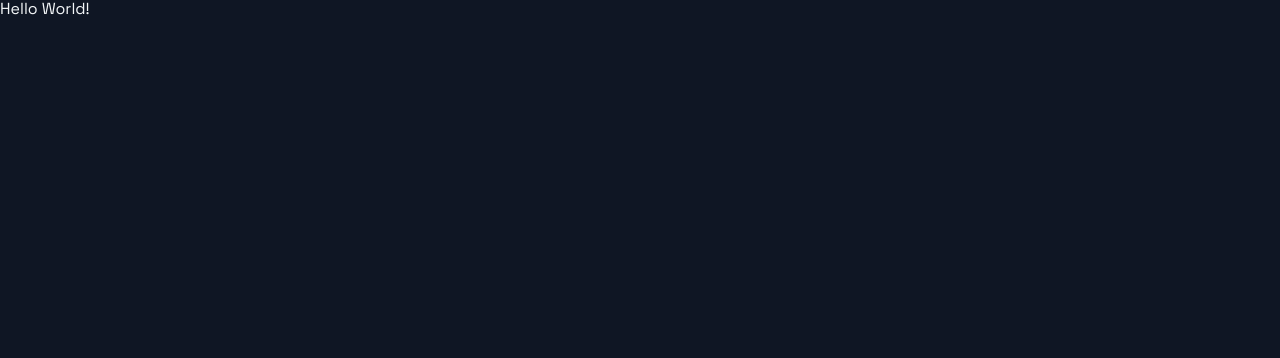
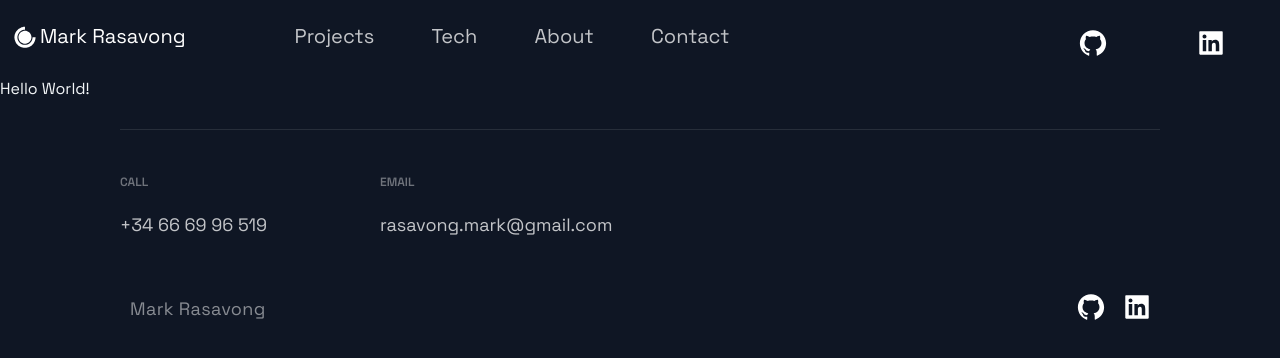
Before and after one commit to drazomo/marksCurriculumVitae, a Next.js app: page / in a window 1280 px wide. Shown: the top 358 px of the page. Built offline with nearby package versions, Linux system fonts and the light colour scheme.

Commit message:
add: Header and Footer components to render at Home

```diff
--- /dev/null
+++ b/src/components/Footer/Footer.styled.ts
@@ -0,0 +1,155 @@
+import styled from 'styled-components'
+
+export const FooterWrapper = styled.section`
+	width: calc(100vw - 96px);
+	max-width: 1040px;
+	padding: 2rem 48px 40px;
+	margin: 1rem auto;
+	box-sizing: content-box;
+
+	@media ${(props) => props.theme.breakpoints.sm} {
+		padding: 0 16px 48px;
+		width: calc(100vw - 32px);
+	}
+`
+
+export const LinkItem = styled.a`
+	font-size: 18px;
+	line-height: 30px;
+	color: rgba(255, 255, 255, 0.75);
+	margin-bottom: 16px;
+	transition: 0.3s ease;
+	position: relative;
+	left: 0;
+
+	&:hover {
+		color: #fff;
+		left: 6px;
+	}
+
+	@media ${(props) => props.theme.breakpoints.md} {
+		font-size: 16px;
+		line-height: 28px;
+		display: flex;
+	}
+
+	@media ${(props) => props.theme.breakpoints.sm} {
+		font-size: 8px;
+		line-height: 14px;
+		margin-bottom: 8px;
+		display: flex;
+		align-items: center;
+	}
+`
+
+export const SocialIconsContainer = styled.div`
+	max-width: 1040px;
+	display: flex;
+	justify-content: space-between;
+
+	@media ${(props) => props.theme.breakpoints.md} {
+		display: flex;
+		justify-content: space-between;
+	}
+
+	@media ${(props) => props.theme.breakpoints.sm} {
+		display: flex;
+		width: 100%;
+		flex-direction: column;
+	}
+`
+
+export const CompanyContainer = styled.div`
+	display: flex;
+	align-items: baseline;
+	flex-wrap: wrap;
+	margin-right: auto;
+
+	@media ${(props) => props.theme.breakpoints.md} {
+		flex-direction: column;
+		align-items: baseline;
+	}
+
+	@media ${(props) => props.theme.breakpoints.sm} {
+		display: flex;
+		flex-direction: column;
+		margin: 0 0 32px;
+		align-items: center;
+	}
+`
+
+export const Slogan = styled.p`
+	color: rgba(255, 255, 255, 0.5);
+	min-width: 280px;
+	letter-spacing: 0.02em;
+	font-size: 18px;
+	line-height: 30px;
+	padding: 1rem;
+
+	@media ${(props) => props.theme.breakpoints.md} {
+		font-size: 16px;
+		line-height: 28px;
+	}
+
+	@media ${(props) => props.theme.breakpoints.sm} {
+		line-height: 22px;
+		font-size: 14px;
+		min-width: 100px;
+	}
+`
+
+export const SocialContainer = styled.div`
+	display: flex;
+	align-items: center;
+
+	@media ${(props) => props.theme.breakpoints.md} {
+		justify-content: center;
+		padding-right: 16px;
+		flex-wrap: wrap;
+	}
+`
+
+export const LinkList = styled.ul`
+	border-top: 1px solid rgba(255, 255, 255, 0.1);
+	display: grid;
+	grid-template-columns: repeat(3, minmax(85px, 220px));
+	gap: 40px;
+	padding: 40px 0 28px;
+
+	@media ${(props) => props.theme.breakpoints.lg} {
+		padding: 32px 0 16px;
+	}
+
+	@media ${(props) => props.theme.breakpoints.md} {
+		width: 100%;
+		padding: 32px 0 16px;
+		gap: 16px;
+	}
+	@media ${(props) => props.theme.breakpoints.sm} {
+		width: 100%;
+		padding: 32px 4px 16px;
+		gap: 5px;
+	}
+`
+
+export const LinkColumn = styled.div`
+	display: flex;
+	flex-direction: column;
+	max-width: 220px;
+	width: 100%;
+`
+export const LinkTitle = styled.h4`
+	font-style: normal;
+	font-weight: 600;
+	font-size: 12px;
+	line-height: 24px;
+	text-transform: uppercase;
+	color: rgba(255, 255, 255, 0.4);
+	margin-bottom: 16px;
+
+	@media ${(props) => props.theme.breakpoints.sm} {
+		font-size: 10px;
+		line-height: 12px;
+		margin-bottom: 8px;
+	}
+`
--- /dev/null
+++ b/src/components/Footer/index.tsx
@@ -0,0 +1,52 @@
+import React from 'react'
+import { AiFillGithub, AiFillLinkedin } from 'react-icons/ai'
+
+import { SocialIcons } from '../Header/Header.styled'
+import {
+	FooterWrapper,
+	LinkColumn,
+	LinkList,
+	LinkTitle,
+	LinkItem,
+	SocialIconsContainer,
+	CompanyContainer,
+	Slogan,
+} from './Footer.styled'
+
+const Footer = () => (
+	<FooterWrapper>
+		<LinkList>
+			<LinkColumn>
+				<LinkTitle>Call</LinkTitle>
+				<LinkItem href="tel:0034666996519">+34 66 69 96 519</LinkItem>
+			</LinkColumn>
+			<LinkColumn>
+				<LinkTitle>Email</LinkTitle>
+				<LinkItem href="mailto:rasavong.mark@gmail.com">
+					rasavong.mark@gmail.com
+				</LinkItem>
+			</LinkColumn>
+		</LinkList>
+		<SocialIconsContainer>
+			<CompanyContainer>
+				<Slogan>Mark Rasavong</Slogan>
+			</CompanyContainer>
+			<SocialIcons
+				href="https://github.com/MarkRasavong"
+				target="_blank"
+				rel="noopener noreferrer"
+			>
+				<AiFillGithub size="3rem" />
+			</SocialIcons>
+			<SocialIcons
+				href="https://www.linkedin.com/in/markrasavong/"
+				target="_blank"
+				rel="noopener noreferrer"
+			>
+				<AiFillLinkedin size="3rem" />
+			</SocialIcons>
+		</SocialIconsContainer>
+	</FooterWrapper>
+)
+
+export default Footer
--- /dev/null
+++ b/src/components/Header/Header.styled.ts
@@ -0,0 +1,134 @@
+import { IoIosArrowDropdown } from 'react-icons/io'
+import styled from 'styled-components'
+
+export const Container = styled.div`
+	display: grid;
+	grid-template-columns: repeat(5, 1fr);
+	grid-template-rows: 1fr;
+	grid-column-gap: 2rem;
+	padding: 1rem;
+	padding-top: 2rem;
+
+	@media ${(props) => props.theme.breakpoints.sm} {
+		grid-template-rows: repeat(2, 60px);
+		grid-column-gap: 0.5rem;
+		grid-row-gap: 0.5rem;
+	}
+`
+
+export const BrandSpan = styled.span`
+	font-size: 2rem;
+`
+
+export const Div1 = styled.div`
+	grid-area: 1 / 1 / 2 / 2;
+	display: flex;
+	flex-direction: row;
+	align-content: center;
+
+	@media ${(props) => props.theme.breakpoints.sm} {
+		grid-area: 1 / 1 / 2 / 3;
+	}
+`
+
+export const Div2 = styled.div`
+	grid-area: 1 / 2 / 2 / 4;
+	display: flex;
+	justify-content: space-around;
+
+	@media ${(props) => props.theme.breakpoints.sm} {
+		grid-area: 2 / 2 / 3 / 5;
+	}
+`
+
+export const Div3 = styled.div`
+	grid-area: 1 / 5 / 2 / 6;
+	display: flex;
+	justify-content: space-around;
+	align-items: center;
+
+	@media ${(props) => props.theme.breakpoints.sm} {
+		grid-area: 1 / 4 / 2 / 6;
+	}
+`
+//NavLinks
+export const NavLink = styled.a`
+	font-size: 2rem;
+	line-height: 32px;
+	color: rgba(255, 255, 255, 0.75);
+	transition: 0.4s ease;
+
+	&:hover {
+		color: #fff;
+		opacity: 1;
+		cursor: pointer;
+	}
+
+	@media ${(props) => props.theme.breakpoints.sm} {
+		padding: 0.5rem;
+	}
+`
+//DropDown Contact
+export const ContactDropDown = styled.button`
+	border: none;
+	display: flex;
+	position: relative;
+	background: none;
+	font-size: 1.7rem;
+
+	line-height: 32px;
+	color: rgba(255, 255, 255, 0.75);
+	cursor: pointer;
+	transition: 0.3s ease;
+
+	&:focus {
+		outline: none;
+	}
+
+	&:hover {
+		color: #fff;
+	}
+
+	@media ${(props) => props.theme.breakpoints.sm} {
+		padding: 0.4rem 0;
+	}
+
+	@media ${(props) => props.theme.breakpoints.md} {
+		padding: 0;
+	}
+`
+
+interface NavProductsIcnProps {
+	isOpen: boolean
+}
+
+export const NavProductsIcn = styled(IoIosArrowDropdown)<NavProductsIcnProps>`
+	margin-left: 8px;
+	display: flex;
+	align-self: center;
+	transition: 0.3s ease;
+	opacity: ${({ isOpen }) => (isOpen ? 1 : 0.75)};
+	transform: ${({ isOpen }) => (isOpen ? 'scaleY(-1)' : 'scaleY(1)')};
+
+	&:hover {
+		opacity: 1;
+	}
+
+	@media ${(props) => props.theme.breakpoints.sm} {
+		margin: 2px 0 0 2px;
+		width: 15px;
+	}
+`
+//Social Icons
+export const SocialIcons = styled.a`
+	transition: 0.3s ease;
+	color: white;
+	border-radius: 50px;
+	padding: 8px;
+
+	&:hover {
+		background-color: #212d45;
+		transform: scale(1.2);
+		cursor: pointer;
+	}
+`
--- /dev/null
+++ b/src/components/Header/index.tsx
@@ -0,0 +1,73 @@
+import Link from 'next/link'
+import React from 'react'
+import { DiCssdeck } from 'react-icons/di'
+import { AiFillGithub, AiFillLinkedin } from 'react-icons/ai'
+
+import {
+	BrandSpan,
+	Container,
+	Div1,
+	Div2,
+	Div3,
+	NavLink,
+	SocialIcons,
+} from './Header.styled'
+
+const Header = () => (
+	<Container>
+		<Div1>
+			<Link href="/">
+				<a
+					style={{
+						display: 'flex',
+						alignItems: 'center',
+						color: 'white',
+						marginBottom: '2.1vh',
+					}}
+				>
+					<DiCssdeck size="3rem" /> <BrandSpan>Mark Rasavong</BrandSpan>
+				</a>
+			</Link>
+		</Div1>
+		<Div2>
+			<li>
+				<Link href="#projects">
+					<NavLink>Projects</NavLink>
+				</Link>
+			</li>
+			<li>
+				<Link href="#tech">
+					<NavLink>Tech</NavLink>
+				</Link>
+			</li>
+			<li>
+				<Link href="#about">
+					<NavLink>About</NavLink>
+				</Link>
+			</li>
+			<li>
+				<Link href="#contact">
+					<NavLink>Contact</NavLink>
+				</Link>
+			</li>
+		</Div2>
+		<Div3>
+			<SocialIcons
+				href="https://github.com/MarkRasavong"
+				target="_blank"
+				rel="nonreferrer noopener"
+			>
+				<AiFillGithub size="3rem" />
+			</SocialIcons>
+			<SocialIcons
+				href="https://linkedin.com/in/markrasavong"
+				target="_blank"
+				rel="nonreferrer noopener"
+			>
+				<AiFillLinkedin size="3rem" />
+			</SocialIcons>
+		</Div3>
+	</Container>
+)
+
+export default Header
--- a/src/layout/Layout.tsx
+++ b/src/layout/Layout.tsx
@@ -1,14 +1,18 @@
 import React from 'react'
 import Meta from './Meta'
 import { Container } from './LayoutStyles'
+import Header from '../components/Header'
+import Footer from '../components/Footer'
 
 interface LayoutProps {
 	children: React.ReactNode
 }
 
 export const Layout = ({ children }: LayoutProps) => (
-		<Container>
-			<Meta />
-			<main>{children}</main>
-		</Container>
-	)
+	<Container>
+		<Header />
+		<Meta />
+		<main>{children}</main>
+		<Footer />
+	</Container>
+)
```
